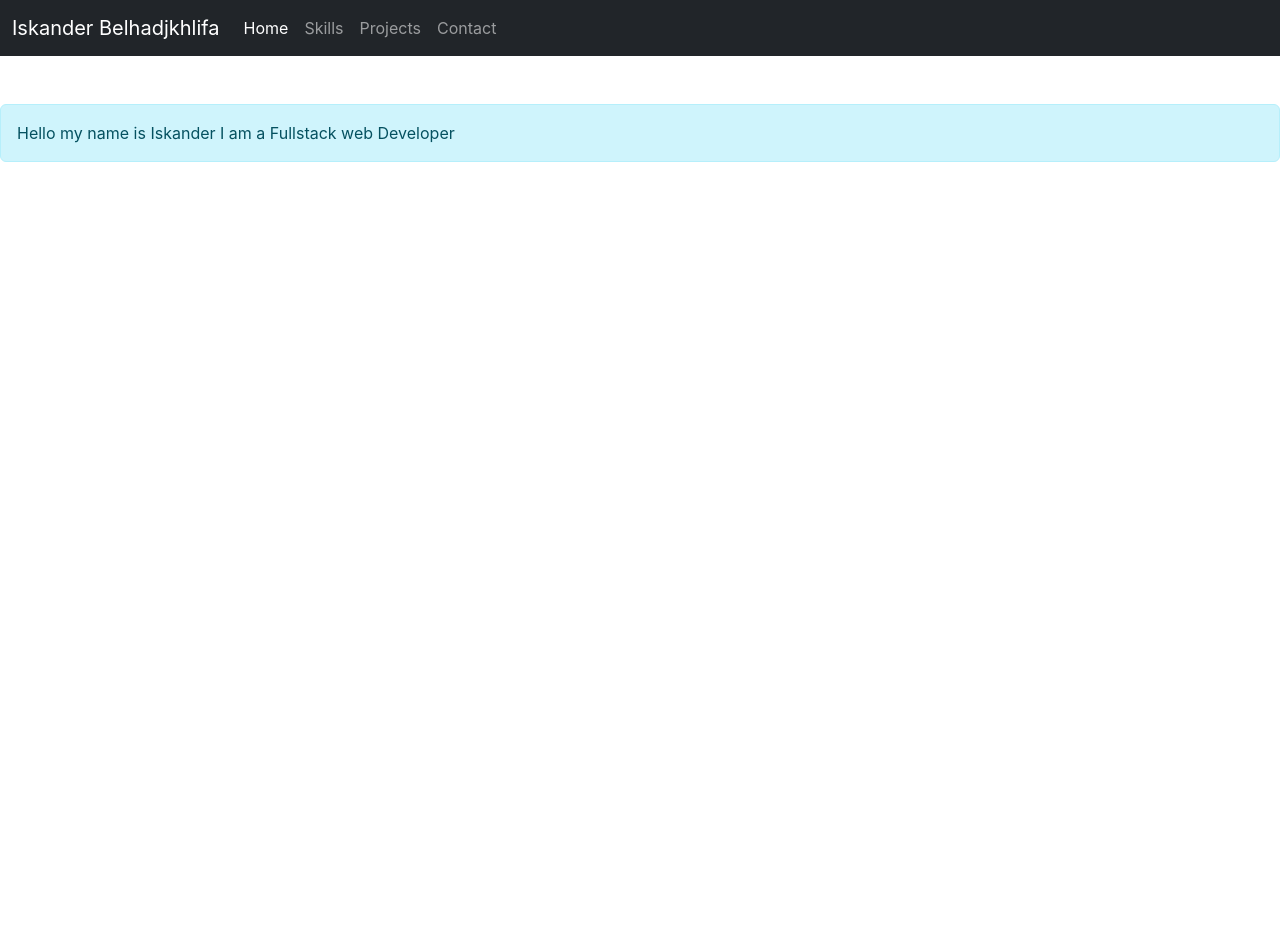
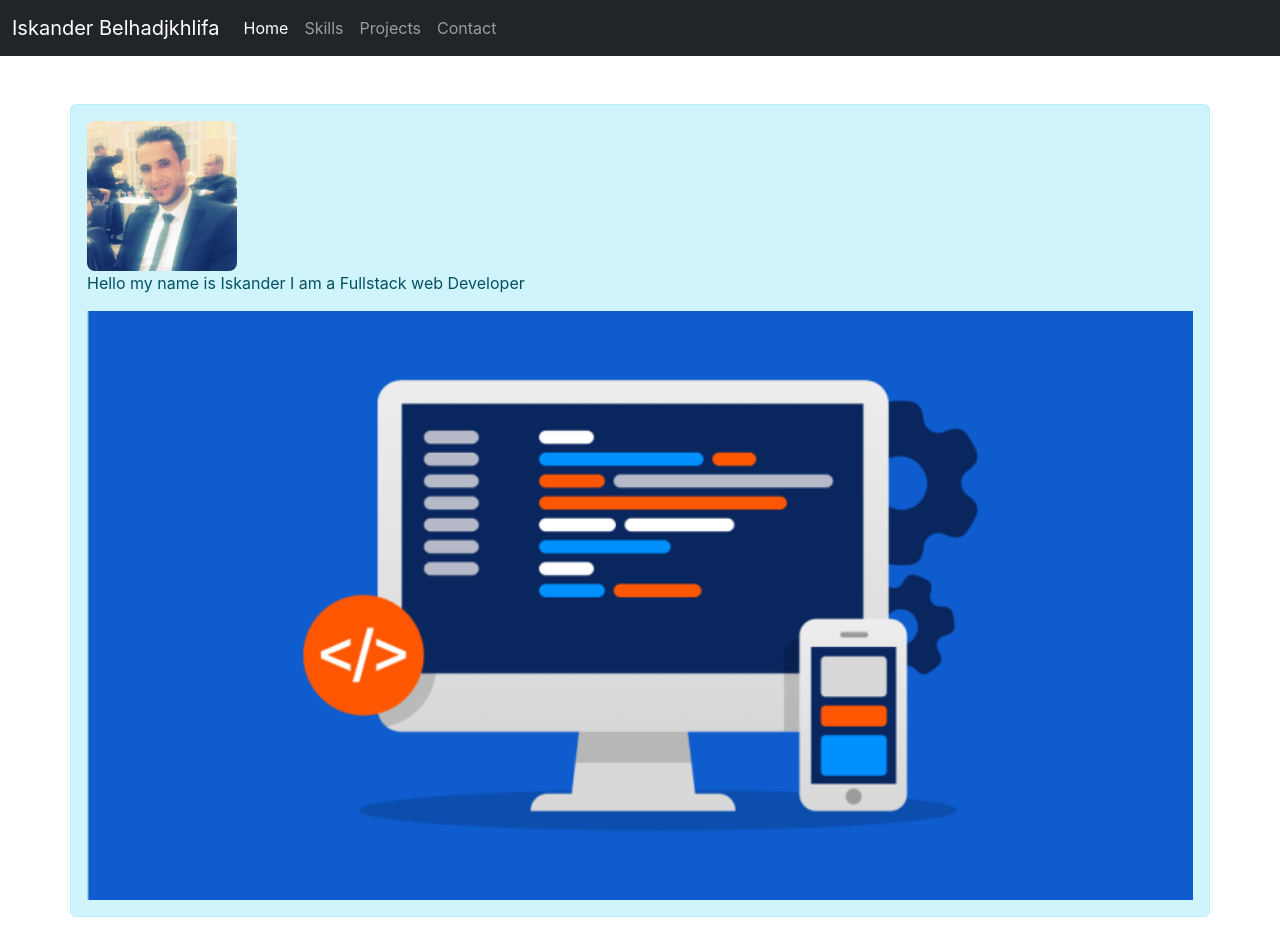
Before and after one commit to skanderharoun/portfolio, a React (Create React App) app: page / in a window 1280 px wide. Before the commit the page ends 800 px from the top, so only its background shows below. Built offline with nearby package versions, Linux system fonts and the light colour scheme.

Commit message:
Add content to the Home page

```diff
--- a/src/index.css
+++ b/src/index.css
@@ -11,3 +11,7 @@ code {
   font-family: source-code-pro, Menlo, Monaco, Consolas, 'Courier New',
     monospace;
 }
+
+.with-border-radius{
+  border-radius: 8px;
+}
--- a/src/pages/Home.js
+++ b/src/pages/Home.js
@@ -1,10 +1,12 @@
 import React from 'react'
-
+import webImage from '../images/photo-2.png'
 function Home() {
   return (
-    <div className="alert alert-info mt-5" role="alert">
-      Hello my name is Iskander
-      I am a Fullstack web Developer
+    <div className="alert alert-info mt-5 container" role="alert">
+      <img className='with-border-radius' src='/images/photo-1.jpg' width='150px' alt='my photo'/>
+     <p> Hello my name is Iskander
+      I am a Fullstack web Developer</p>
+      <img src={webImage} style={{width:'100%'}} alt="web" />
     </div>
   )
 }
```
Also changed, not shown: public/images/photo-1.jpg (added), src/images/photo-2.png (added).
